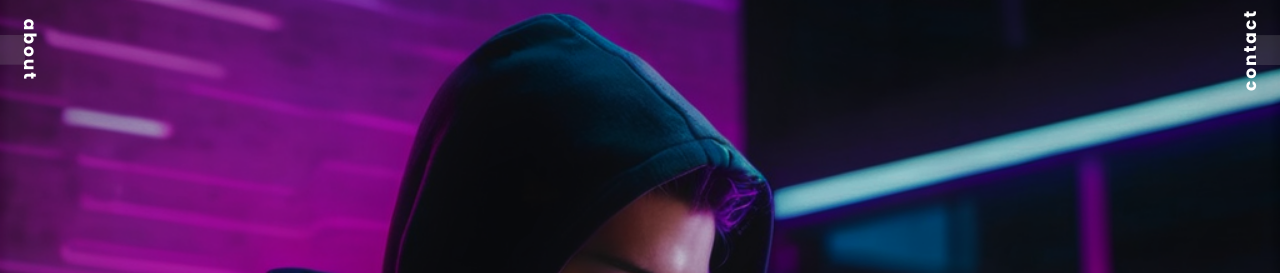
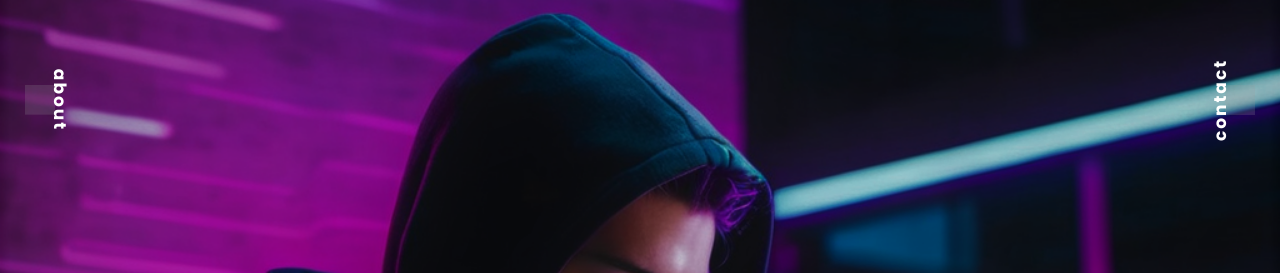
Before and after one commit to YuridhZZ/Portfolio, a plain HTML site: page index.html in a window 1280 px wide. Shown: the top 273 px of the page. Drawn offline with nearby package versions, Linux system fonts and the light colour scheme; grey boxes are pictures that could not be loaded.

Commit message:
Update style.css

```diff
--- a/style.css
+++ b/style.css
@@ -578,13 +578,13 @@ body {
 }
 
 .about-text {
-    top: 50px; /* Adjust as needed */
-    left: 20px; /* Adjust as needed */
+    top: 100px; /* Adjust as needed */
+    left: 50px; /* Adjust as needed */
 }
 
 .contact-text {
-    top: 50px; /* Adjust as needed */
-    right: 20px; /* Adjust as needed */
+    top: 100px; /* Adjust as needed */
+    right: 50px; /* Adjust as needed */
 }
 
 /* Responsive Design */
```
